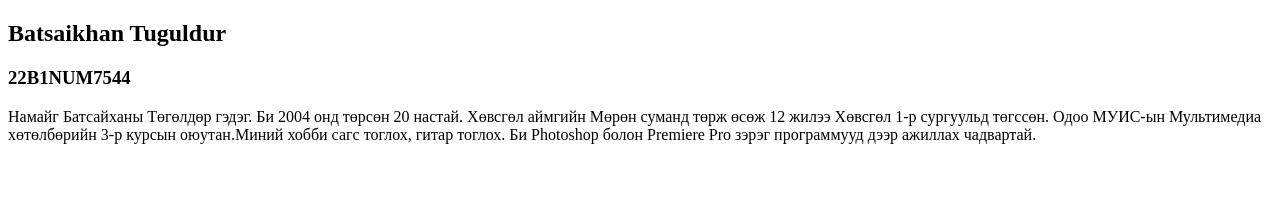
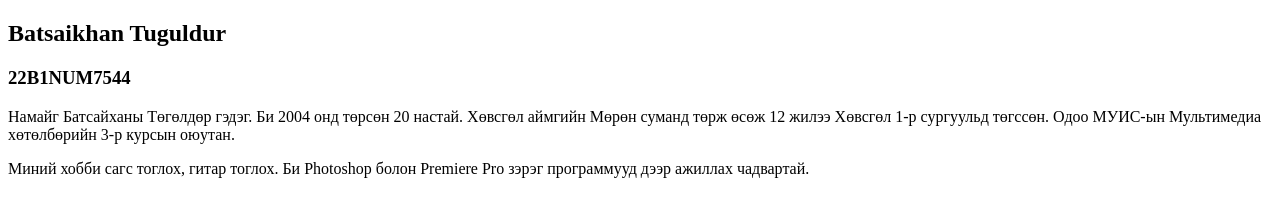
Before and after one commit to 444tugu/LAB1, a plain HTML site: page lab1.html in a window 1280 px wide. Drawn offline with Linux system fonts and the light colour scheme.

Commit message:
Update lab1.html

```diff
--- a/lab1.html
+++ b/lab1.html
@@ -6,6 +6,7 @@
         <h2>Batsaikhan Tuguldur</h2>
         <h3>22B1NUM7544</h3>
         <p>Намайг Батсайханы Төгөлдөр гэдэг. Би 2004 онд төрсөн 20 настай. Хөвсгөл аймгийн Мөрөн суманд төрж өсөж 12 жилээ Хөвсгөл 1-р сургуульд төгссөн.
-                        Одоо МУИС-ын Мультимедиа хөтөлбөрийн 3-р курсын оюутан.Миний хобби сагс тоглох, гитар тоглох. Би Photoshop болон Premiere Pro зэрэг программууд дээр ажиллах чадвартай.<p>
+                        Одоо МУИС-ын Мультимедиа хөтөлбөрийн 3-р курсын оюутан.</p>
+        <p>Миний хобби сагс тоглох, гитар тоглох. Би Photoshop болон Premiere Pro зэрэг программууд дээр ажиллах чадвартай.</p>
     </body>
 </html>
```
